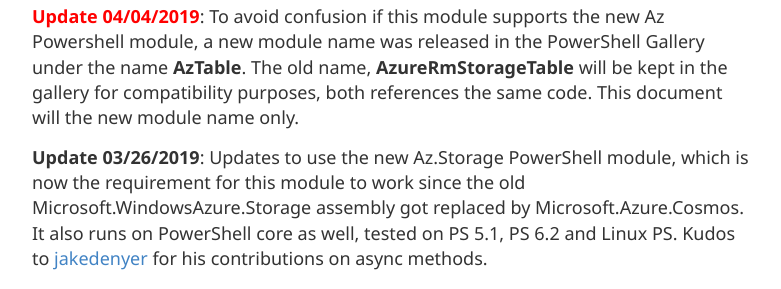
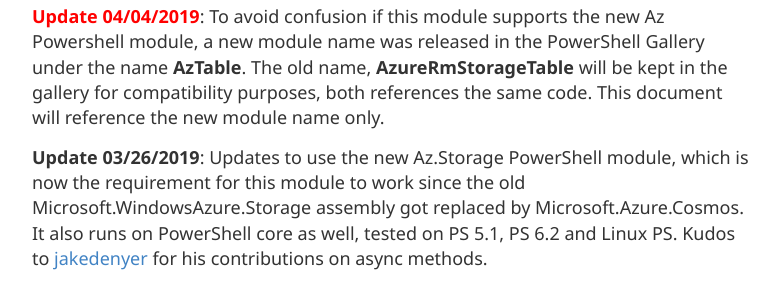
Before and after one commit to paulomarquesc/paulomarquesc.github.io, a Jekyll site: the page built from _posts/2019-3-15-working-with-azure-storage-tables-from-powershell.md, in a window 1280 px wide and 900 px high, scrolled down 781 px. Shown: the part 205-494 px from the top of the window, without its empty margins (248-1029 px from the left). Built offline with Jekyll 4.4.1, drawn with Linux system fonts in a browser that asks for light colours; some web fonts are replaced; comment, search, counter and statistics services are not loaded.

Commit message:
Adding missing word

```diff
--- a/_posts/2019-3-15-working-with-azure-storage-tables-from-powershell.md
+++ b/_posts/2019-3-15-working-with-azure-storage-tables-from-powershell.md
@@ -28,7 +28,7 @@ Topics covered in this blog post:
 
 ## Updates<a name="updates"></a>
 
-<span style="color:red">**Update 04/04/2019**</span>: To avoid confusion if this module supports the new Az Powershell module, a new module name was released in the PowerShell Gallery under the name **AzTable**. The old name, **AzureRmStorageTable** will be kept in the gallery for compatibility purposes, both references the same code. This document will the new module name only.
+<span style="color:red">**Update 04/04/2019**</span>: To avoid confusion if this module supports the new Az Powershell module, a new module name was released in the PowerShell Gallery under the name **AzTable**. The old name, **AzureRmStorageTable** will be kept in the gallery for compatibility purposes, both references the same code. This document will reference the new module name only.
 
 **Update 03/26/2019**: Updates to use the new Az.Storage PowerShell module, which is now the requirement for this module to work since the old Microsoft.WindowsAzure.Storage assembly got replaced by Microsoft.Azure.Cosmos. It also runs on PowerShell core as well, tested on PS 5.1, PS 6.2 and Linux PS. Kudos to [jakedenyer](https://github.com/jakedenyer) for his contributions on async methods.
 
```
